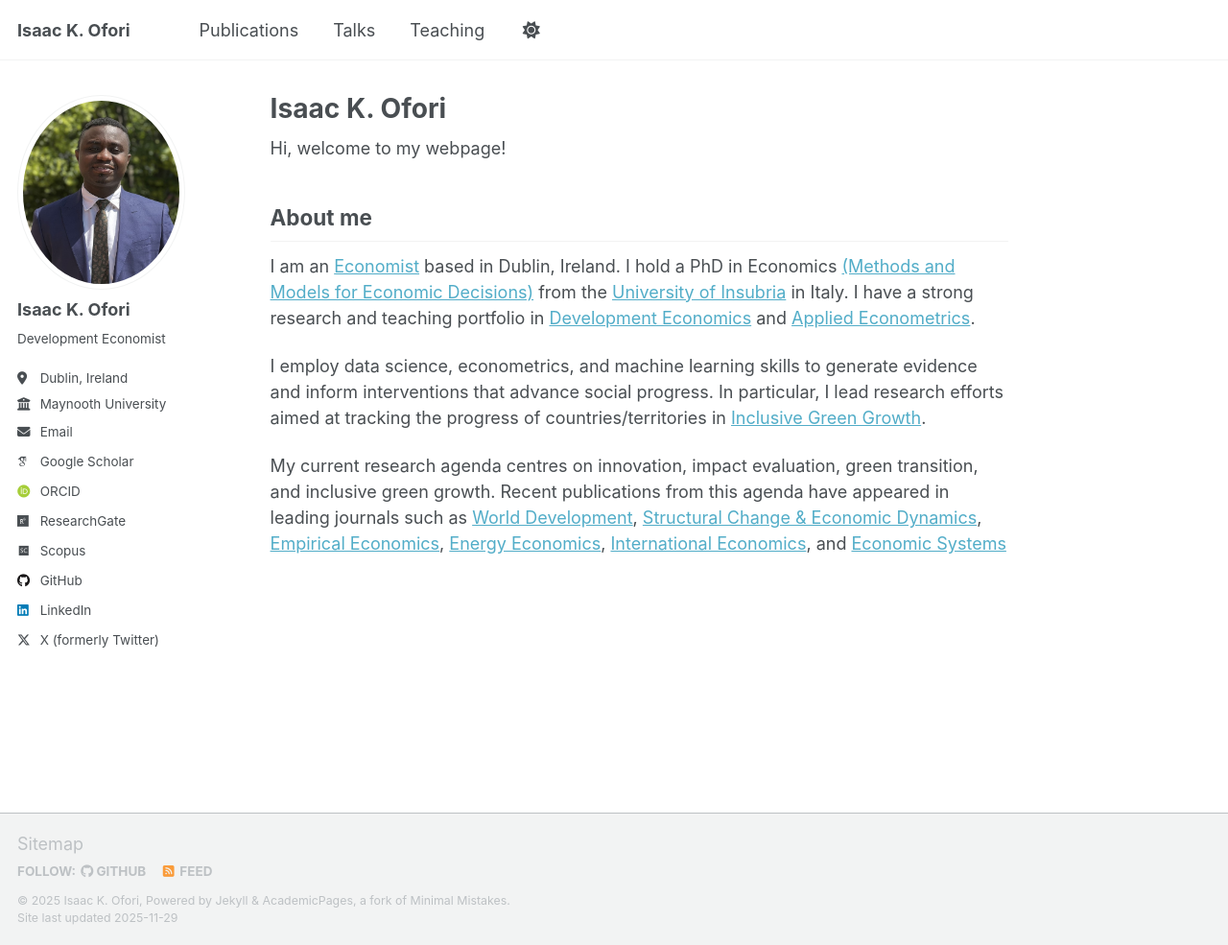
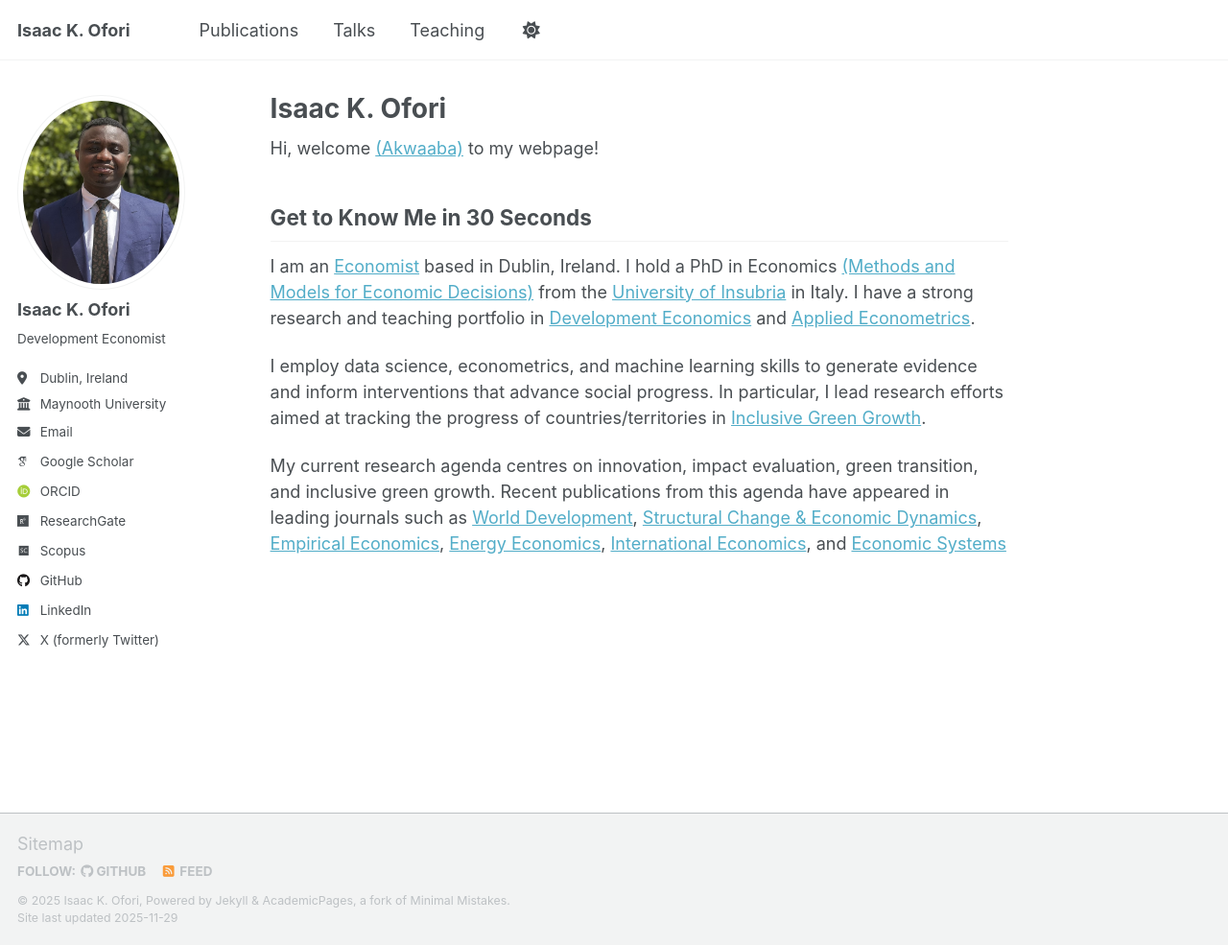
Before and after one commit to ikofori/ikofori.github.io, a Jekyll site: the page built from _pages/about.md, in a window 1280 px wide and 985 px high. Shown: the whole window at 96% size. Built offline with Jekyll 4.4.1, drawn with Linux system fonts in a browser that asks for light colours; some web fonts are replaced; a script that is not in the unit is left out.

Commit message:
Update about.md

```diff
--- a/_pages/about.md
+++ b/_pages/about.md
@@ -8,9 +8,9 @@ redirect_from:
   - /about.html
 ---
 
-Hi, welcome to my webpage!
+Hi, welcome [(Akwaaba)](https://mfa.gov.gh/index.php/about-ghana/) to my webpage!
 
-## About me
+## Get to Know Me in 30 Seconds
 
 I am an [Economist](https://ikofori.github.io/) based in Dublin, Ireland. I hold a PhD in Economics [(Methods and Models for Economic Decisions)](https://www.uninsubria.it/formazione/offerta-formativa/methods-and-models-economic-decisions-xli-ciclo) from the [University of Insubria](https://archivio.uninsubria.it/siti-tematici-o-federati/siti-dei-dipartimenti/dipartimento-di-economia-dieco) in Italy. I have a strong research and teaching portfolio in [Development Economics](https://doi.org/10.1016/j.worlddev.2025.107223) and [Applied Econometrics](https://doi.org/10.1016/j.strueco.2025.09.004).
 
```
